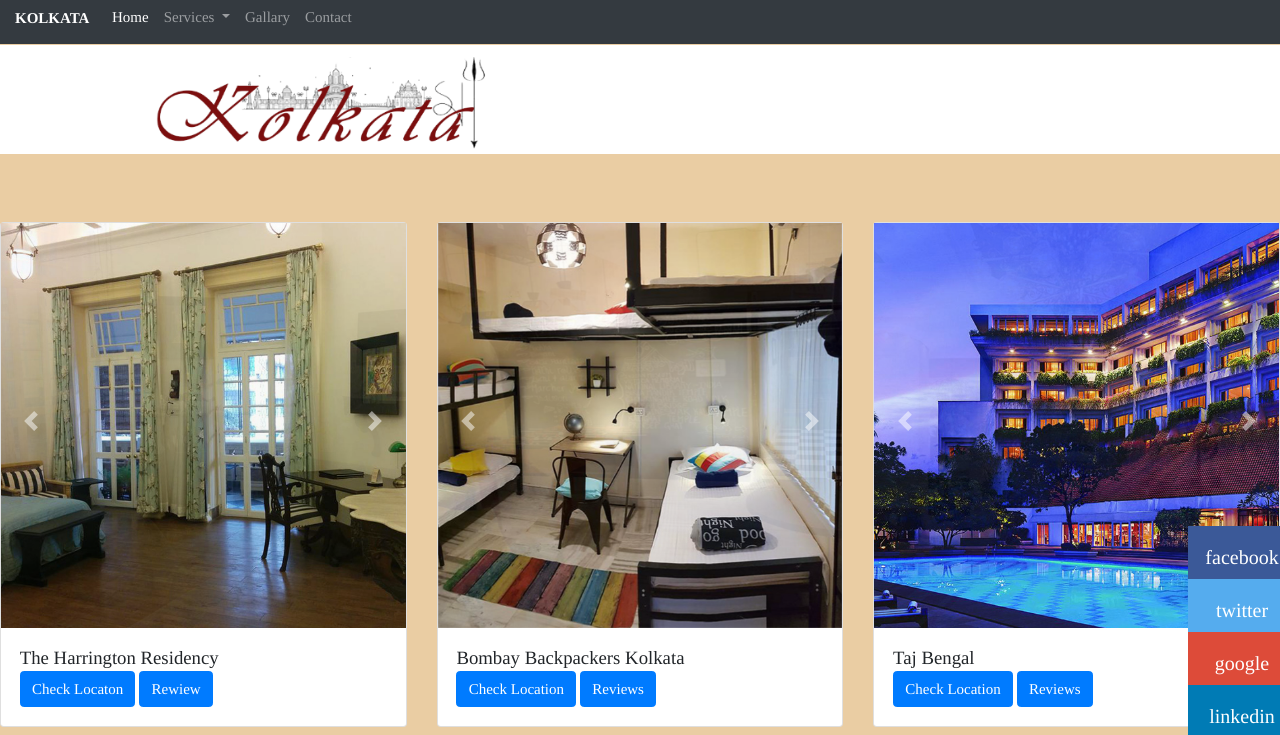
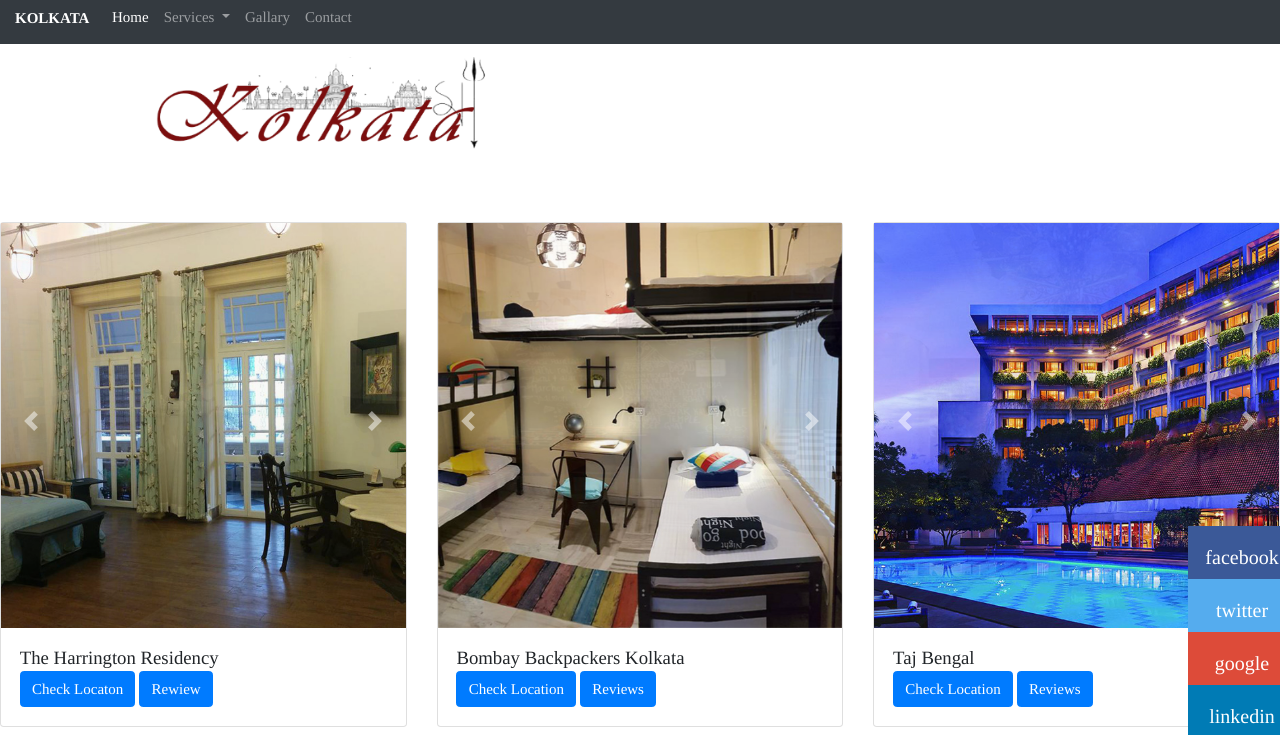
Before and after one commit to gitabitanpati/kolkataguide.github.io, a plain HTML site: page listofhotels.html in a window 1280 px wide. Shown: the top 735 px of the page. Drawn offline with nearby package versions, Linux system fonts and the light colour scheme.

Commit message:
Update listofhotels.html

```diff
--- a/listofhotels.html
+++ b/listofhotels.html
@@ -31,7 +31,6 @@ html{
 }
 body{
   height: 100%;
-background-color: #eacda3;
   }
  @media screen and (max-width: 600px) {
 .smallheader{
```
